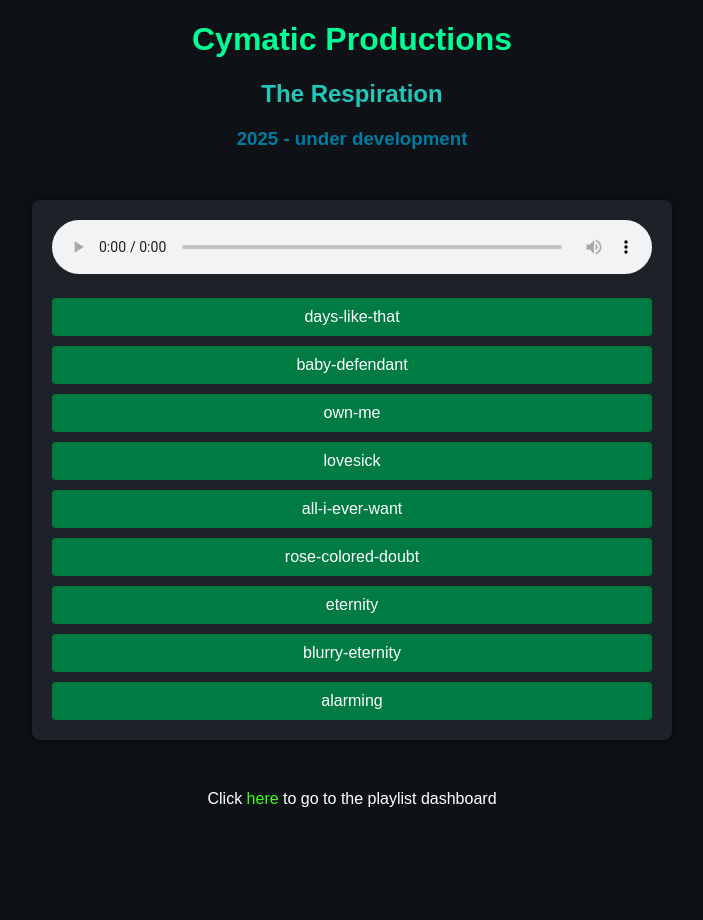
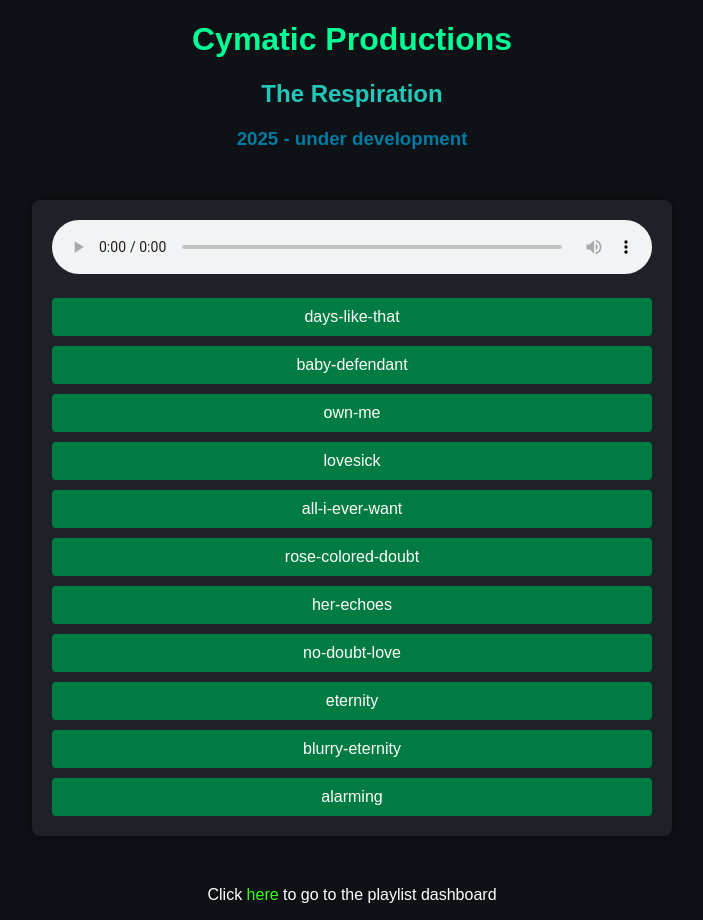
Before and after one commit to cymatic-productions/html.js.playlist, a Jekyll site: the page built from playlists/the-respiration.md, in a window 1280 px wide. Shown: the whole page, without its empty margins (288-991 px from the left). Built offline with Jekyll 4.4.1, drawn with Linux system fonts in a browser that asks for light colours.

Commit message:
added her-echoes

```diff
--- a/playlists/the-respiration.md
+++ b/playlists/the-respiration.md
@@ -10,6 +10,8 @@ songs: [
     lovesick,
     all-i-ever-want,
     rose-colored-doubt,
+    her-echoes,
+    no-doubt-love,
     eternity,
     blurry-eternity,
     alarming,
```
Also changed, not shown: playlists/recent-releases.md (+2 -1 lines).
